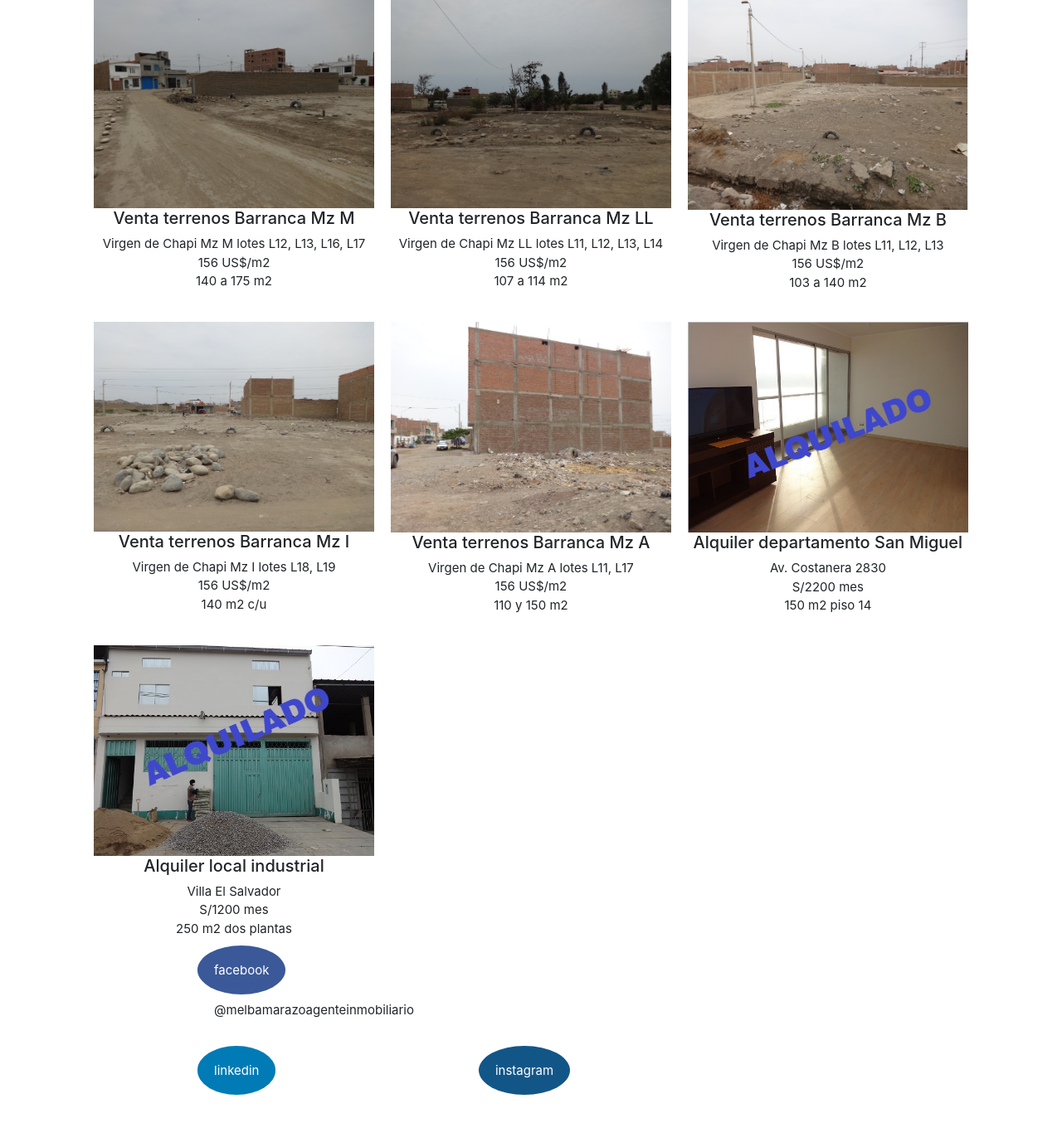
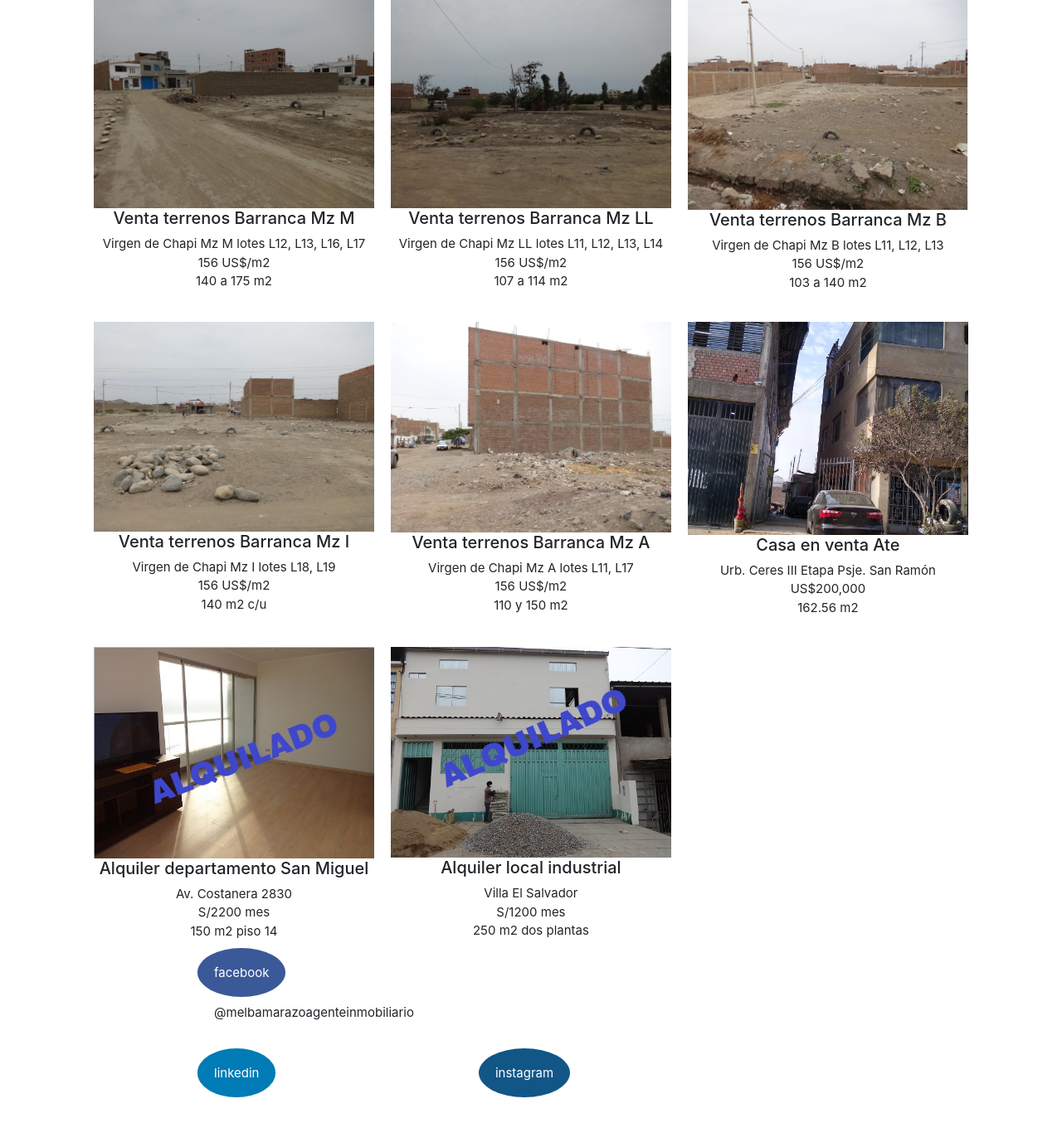
Before and after one commit to cespivilla/sofimarazo, a Flask app: template templates/index.html in a window 1280 px wide. Shown: the part 1296-2650 px from the top of the page at 83% size. Before the commit the page ends 2616 px from the top, so only its background shows below. Run offline with Flask 2, Linux system fonts and the light colour scheme; the template is opened without the code that fills it, so the values that code supplies are empty; some libraries are stand-ins or nearby versions.

Commit message:
Update index.html

```diff
--- a/templates/index.html
+++ b/templates/index.html
@@ -117,6 +117,16 @@
         </div>
       </div>
 
+        <div class="column">
+        <div class="content">
+          <a href={{ url_for("ai9")}}><img src='/static/AI9/AI9a.jpg' alt="Casa Ate Ceres III Etapa" style="width:100%"></a>
+          <div class="center">
+             <h5>Casa en venta Ate</h5>
+             <p style="font-size:15px;">Urb. Ceres III Etapa Psje. San Ramón<br>US$200,000<br>162.56 m2</p>
+          </div>
+        </div>
+      </div>
+
       <div class="column">
         <div class="content">
           <img src='/static/AI11/AI11a.jpg' alt="Depa_San_Miguel" style="width:100%">
```
